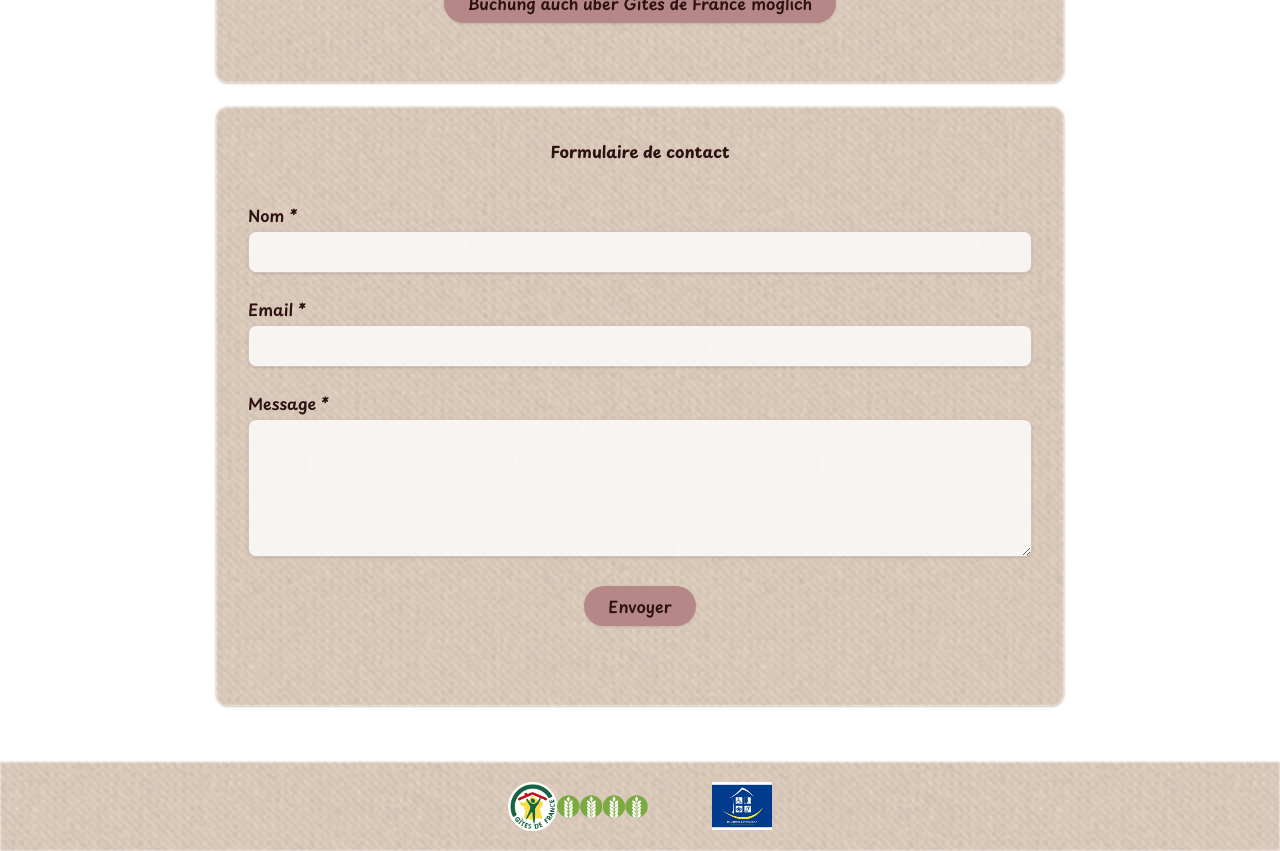
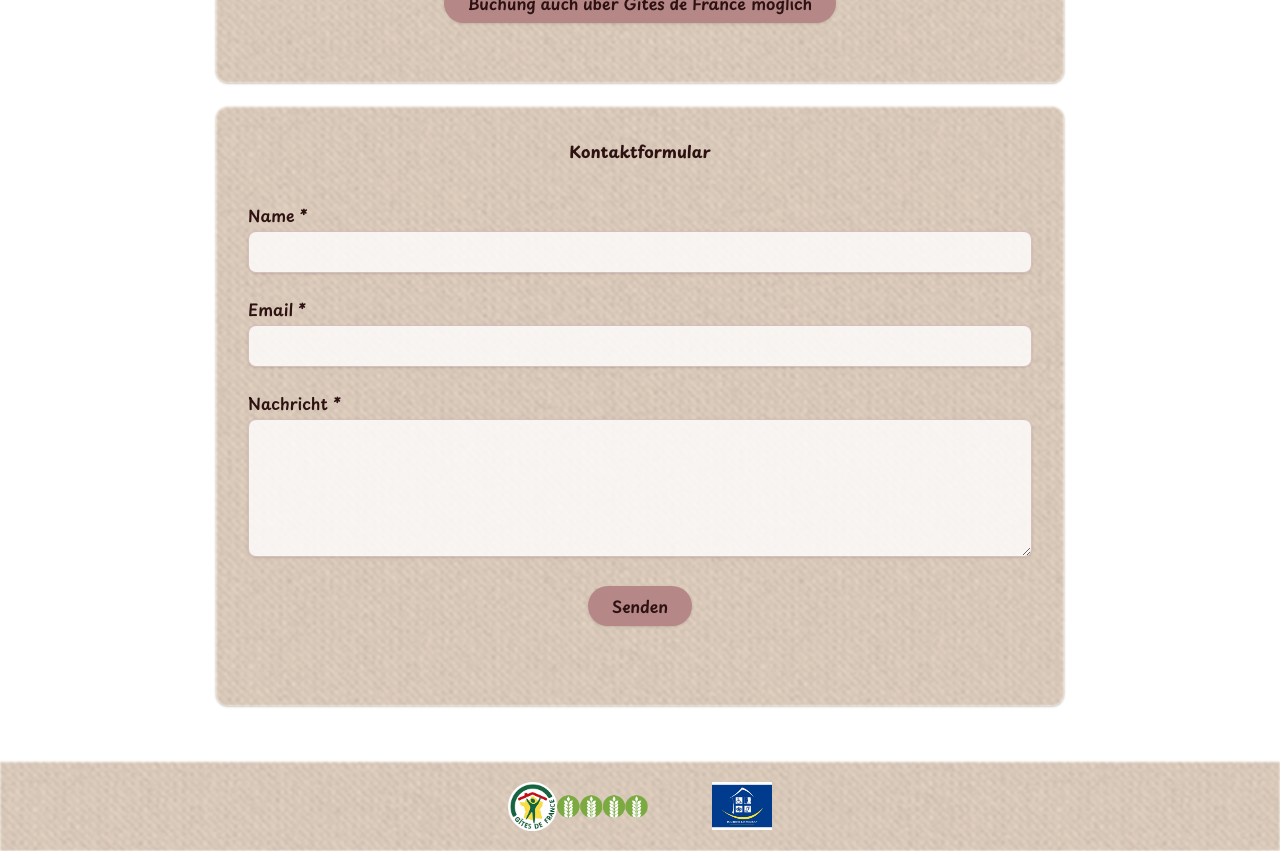
Before and after one commit to Annadesbois/gite-au-fil-de-leau, a Next.js app: page /de/contact in a window 1280 px wide. Shown: the part 1140-1991 px from the top of the page. Built offline with nearby package versions, Linux system fonts and the light colour scheme.

Commit message:
translate contactForm

```diff
--- a/app/[locale]/contact/page.tsx
+++ b/app/[locale]/contact/page.tsx
@@ -3,6 +3,8 @@ import type { Metadata } from "next";
 import Button from "@/components/Button";
 import ContactForm from "@/components/ContactForm";
 import { getMessages, type Locale } from "@/lib/i18n";
+
+import type { ContactFormMessages } from "@/components/ContactForm";
 
 type ContactPageProps = {
   params: { locale: Locale };
@@ -38,6 +40,7 @@ const contact = async ({ params }: ContactPageProps) => {
   const { locale } = await params;
   const messages = getMessages(locale);
   const contact = messages.contact as ContactMessages;
+  const formMessages = messages.contactForm as ContactFormMessages;
 
   const emailName = "giteaufildeleau68";
   const provider = "gmail.com";
@@ -103,7 +106,7 @@ const contact = async ({ params }: ContactPageProps) => {
         </div>
       </div>
 
-      <ContactForm />
+      <ContactForm formMessages={formMessages} />
     </div>
   );
 };
--- a/components/ContactForm.tsx
+++ b/components/ContactForm.tsx
@@ -5,7 +5,20 @@ import Button from "./Button";
 
 type Status = "idle" | "loading" | "success" | "error";
 
-const ContactForm = () => {
+export type ContactFormMessages = {
+  title: string;
+  name: string;
+  message: string;
+  send: string;
+  sending: string;
+  success: string;
+};
+
+type ContactFormProps = {
+  formMessages: ContactFormMessages;
+};
+
+const ContactForm = ({ formMessages }: ContactFormProps) => {
   const [status, setStatus] = useState<Status>("idle");
   const [errorMessage, setErrorMessage] = useState<string | null>(null);
 
@@ -56,10 +69,10 @@ const ContactForm = () => {
       aria-busy={status === "loading"}
       className="relative fabric-surface-light space-y-6 rounded-xl p-6 md:p-8 max-w-212 w-full shadow-sm"
     >
-      <h2 className="text-center font-bold pb-4">Formulaire de contact</h2>
+      <h2 className="text-center font-bold pb-4">{formMessages.title}</h2>
       <div>
         <label htmlFor="name" className="form-label">
-          Nom *
+          {formMessages.name} *
         </label>
         <input
           id="name"
@@ -85,7 +98,7 @@ const ContactForm = () => {
 
       <div>
         <label htmlFor="message" className="form-label">
-          Message *
+          {formMessages.message} *
         </label>
         <textarea
           id="message"
@@ -103,10 +116,10 @@ const ContactForm = () => {
       </div>
 
       <Button type="submit" disabled={status === "loading"}>
-        {status === "loading" ? "Envoi en cours…" : "Envoyer"}
+        {status === "loading" ? formMessages.sending : formMessages.send}
       </Button>
       <p aria-live="polite" className="mt-1 min-h-6 text-secondary text-center">
-        {status === "success" && "Merci, votre message a bien été envoyé."}
+        {status === "success" && formMessages.success}
         {status === "error" && errorMessage}
       </p>
     </form>
--- a/messages/de.json
+++ b/messages/de.json
@@ -8,7 +8,6 @@
     "home": {
       "label": "Startseite"
     },
-
     "gite": {
       "label": "Unser Gîte",
       "sejour": "Wohnzimmer",
@@ -18,7 +17,6 @@
       "chambreJardinDesSenteurs": "Zimmer „Jardin des Senteurs“",
       "bienEtre": "Wellnessbereich"
     },
-
     "alentours": {
       "label": "Umgebung",
       "village": "Das Dorf in 3D",
@@ -28,15 +26,12 @@
       "lac": "See Kruth-Wildenstein",
       "leReste": "Und alles Weitere"
     },
-
     "tarifs": {
       "label": "Preise"
     },
-
     "avis": {
       "label": "Bewertungen"
     },
-
     "contact": {
       "label": "Kontakt"
     }
@@ -45,7 +40,6 @@
   "footer": {
     "giteDeFranceAria": "Link zur Website von Gîtes de France Elsass",
     "giteDeFranceAlt": "Gîtes de France — 4-Ähren-Logo",
-
     "tourismeHandicapAria": "Link zur Karte der zertifizierten „Tourismus & Behinderung“-Einrichtungen",
     "tourismeHandicapAlt": "Tourismus-&-Behinderung-Label"
   },
@@ -60,7 +54,6 @@
       "intro1": "Das Gîte Au fil de l'eau bietet eine ruhige Umgebung zum Entspannen im Herzen der Hohen Vogesen im Elsass, im kleinen Dorf Storckensohn.",
       "intro2": "Das Ferienhaus befindet sich in einem renovierten ehemaligen Bauernhof und bietet Platz für bis zu 10 Personen."
     },
-
     "groundFloor": {
       "title": "Das Erdgeschoss umfasst:",
       "items": {
@@ -72,7 +65,6 @@
         "terrace": "Und eine Terrasse"
       }
     },
-
     "firstFloor": {
       "title": "Das Obergeschoss umfasst:",
       "items": {
@@ -80,11 +72,9 @@
         "mezzanine": "Ein kleiner Salon auf der Empore in der ehemaligen Scheune"
       }
     },
-
     "wellness": {
       "text": "Ein Wellnessbereich mit Spa, Sauna, Bad und Liegestühlen ist über einen Aufzug im Untergeschoss (-1) erreichbar. Große Fensterfronten öffnen sich zur Obstwiese am Bach."
     },
-
     "accessibility": {
       "text": "Das Erdgeschoss und der Wellnessbereich auf Ebene -1 sind für Personen mit eingeschränkter Mobilität zugänglich."
     }
@@ -95,21 +85,18 @@
       "title": "Kontakt & Anfahrt — Gîte Au fil de l'eau in Storckensohn",
       "description": "Adresse, Telefonnummer, E-Mail und Anfahrtsinformationen zur Gîte Au fil de l'eau in Storckensohn, in den Hohen Vogesen des Elsass. Direktbuchung oder über Gîtes de France."
     },
-
     "title": "Kontakt & Anfahrt",
-
     "map": "Lage der Gîte Au fil de l'eau",
-
     "info": "Information & Buchung",
-
     "reservation": "Buchung auch über Gîtes de France möglich"
   },
 
   "contactForm": {
     "title": "Kontaktformular",
     "name": "Name",
-    "email": "E-Mail",
     "message": "Nachricht",
-    "send": "Senden"
+    "send": "Senden",
+    "sending": "Wird gesendet…",
+    "success": "Vielen Dank, Ihre Nachricht wurde erfolgreich gesendet."
   }
 }
--- a/messages/en.json
+++ b/messages/en.json
@@ -8,7 +8,6 @@
     "home": {
       "label": "Home"
     },
-
     "gite": {
       "label": "Our gîte",
       "sejour": "Living room",
@@ -18,7 +17,6 @@
       "chambreJardinDesSenteurs": "“Jardin des Senteurs” room",
       "bienEtre": "Wellness area"
     },
-
     "alentours": {
       "label": "Around",
       "village": "The village in 3D",
@@ -28,15 +26,12 @@
       "lac": "Lake Kruth-Wildenstein",
       "leReste": "And everything else"
     },
-
     "tarifs": {
       "label": "Prices"
     },
-
     "avis": {
       "label": "Reviews"
     },
-
     "contact": {
       "label": "Contact"
     }
@@ -45,7 +40,6 @@
   "footer": {
     "giteDeFranceAria": "Link to the Gîtes de France Alsace website",
     "giteDeFranceAlt": "Gîtes de France — 4 ears of corn logo",
-
     "tourismeHandicapAria": "Link to the map of “Tourism & Disability” certified establishments",
     "tourismeHandicapAlt": "Tourism & Disability label"
   },
@@ -60,7 +54,6 @@
       "intro1": "The Gîte Au fil de l'eau offers a peaceful setting to relax in the heart of the High Vosges of Alsace, in the small village of Storckensohn.",
       "intro2": "Located in a renovated former farmhouse turned into a comfortable country home, the gîte can accommodate up to 10 guests."
     },
-
     "groundFloor": {
       "title": "The ground floor includes:",
       "items": {
@@ -72,7 +65,6 @@
         "terrace": "And a terrace"
       }
     },
-
     "firstFloor": {
       "title": "The first floor includes:",
       "items": {
@@ -80,11 +72,9 @@
         "mezzanine": "A small mezzanine lounge in the former barn"
       }
     },
-
     "wellness": {
       "text": "A wellness area with spa, sauna, bathroom and loungers is accessible by lift on level -1. Its large bay windows open onto the orchard meadow along the stream."
     },
-
     "accessibility": {
       "text": "The ground floor and the wellness area on level -1 are accessible to persons with reduced mobility."
     }
@@ -95,21 +85,18 @@
       "title": "Contact & Access — Gîte Au fil de l'eau in Storckensohn",
       "description": "Address, phone number, email and access information for the Gîte Au fil de l'eau in Storckensohn, in the Upper Vosges of Alsace. Book directly or via Gîtes de France."
     },
-
     "title": "Contact & Access",
-
     "map": "Location of the Gîte Au fil de l'eau",
-
     "info": "Information & booking",
-
-    "reservation": "Booking also available through Gîtes de France",
+    "reservation": "Booking also available through Gîtes de France"
+  },
 
   "contactForm": {
     "title": "Contact form",
     "name": "Name",
-      "email": "Email",
     "message": "Message",
-      "send": "Send"
+    "send": "Send",
+    "sending": "Sending…",
+    "success": "Thank you, your message has been sent."
   }
 }
-}
--- a/messages/fr.json
+++ b/messages/fr.json
@@ -8,7 +8,6 @@
     "home": {
       "label": "Accueil"
     },
-
     "gite": {
       "label": "Notre gîte",
       "sejour": "Le séjour",
@@ -18,7 +17,6 @@
       "chambreJardinDesSenteurs": "La chambre Jardin des senteurs",
       "bienEtre": "L'espace bien-être"
     },
-
     "alentours": {
       "label": "Les alentours",
       "village": "Le village en 3D",
@@ -28,15 +26,12 @@
       "lac": "Le lac de Kruth-Wildenstein",
       "leReste": "Et tout le reste"
     },
-
     "tarifs": {
       "label": "Tarifs"
     },
-
     "avis": {
       "label": "Avis"
     },
-
     "contact": {
       "label": "Contact"
     }
@@ -45,10 +40,10 @@
   "footer": {
     "giteDeFranceAria": "Lien vers le site de Gite de France Alsace",
     "giteDeFranceAlt": "Gite de France et 4 épis logo",
-
     "tourismeHandicapAria": "Lien vers la cartographie des établissements labellisés tourisme et handicap",
     "tourismeHandicapAlt": "Label Tourisme et Handicap"
   },
+
   "home": {
     "meta": {
       "title": "Gîte Au fil de l'eau — Location de vacances à Storckensohn",
@@ -59,7 +54,6 @@
       "intro1": "Le Gîte Au fil de l'eau offre un cadre agréable pour se ressourcer au cœur des Hautes Vosges d’Alsace, dans le petit village de Storckensohn.",
       "intro2": "Installé dans une ancienne ferme réhabilitée en une confortable maison de campagne, le gîte peut accueillir jusqu’à 10 personnes."
     },
-
     "groundFloor": {
       "title": "Le rez-de-chaussée comporte :",
       "items": {
@@ -71,7 +65,6 @@
         "terrace": "Et une terrasse"
       }
     },
-
     "firstFloor": {
       "title": "Le premier étage comporte :",
       "items": {
@@ -79,12 +72,10 @@
         "mezzanine": "un petit salon en mezzanine dans l’ancienne grange"
       }
     },
-
     "wellness": {
       "title": "Un espace bien-être, ",
       "text": "avec spa, sauna, salle d’eau et chaises longues est accessible par élévateur au niveau -1. Ses larges baies vitrées s’ouvrent sur le pré-verger en bord du ruisseau."
     },
-
     "accessibility": {
       "text": "Le rez-de-chaussée et l’espace bien-être du niveau -1 sont accessibles aux personnes à mobilité réduite."
     }
@@ -95,21 +86,18 @@
       "title": "Contact & accès — Gîte Au fil de l'eau à Storckensohn",
       "description": "Coordonnées, téléphone, email et accès au gîte Au fil de l'eau à Storckensohn, Hautes Vosges d’Alsace. Réservation en direct ou via Gîtes de France."
     },
-
     "title": "Contact et Accès",
-
     "map": "Localisation du Gîte Au fil de l'eau",
-
     "info": "Infos et réservation",
-
-    "reservation": "Réservation aussi possible via Gîtes de France",
+    "reservation": "Réservation aussi possible via Gîtes de France"
+  },
 
   "contactForm": {
     "title": "Formulaire de contact",
     "name": "Nom",
-      "email": "Email",
     "message": "Message",
-      "send": "Envoyer"
+    "send": "Envoyer",
+    "sending": "Envoi en cours…",
+    "success": "Merci, votre message a bien été envoyé."
   }
 }
-}
```
Lines whose indentation alone changed are shown as unchanged.
